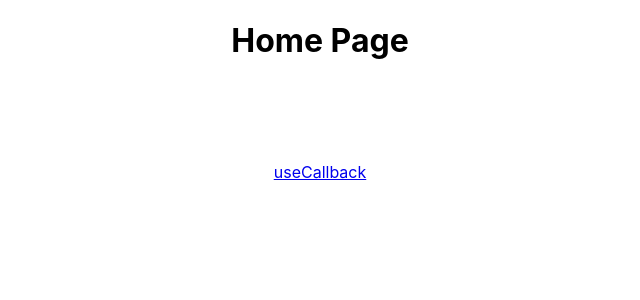
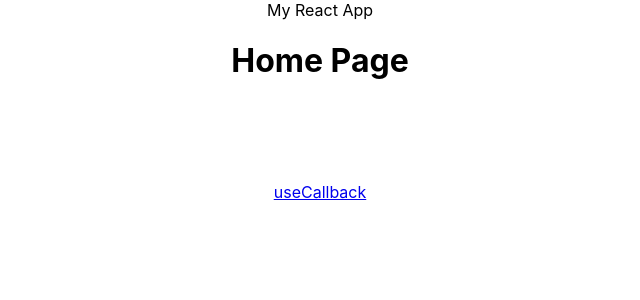
Before and after one commit to Chandan9898Kumar/useCallback-memo, a React (Create React App) app: page / in a window 1280 px wide. Shown: the top 300 px of the page, without its empty margins (320-960 px from the left). Built offline with nearby package versions, Linux system fonts and the light colour scheme.

Commit message:
fix: fixed test cases

```diff
--- a/src/App.js
+++ b/src/App.js
@@ -5,6 +5,7 @@ import Parents from './UseCallBack/Parent';
 function App() {
   return (
     <div className="App">
+    <label>My React App</label>
       <BrowserRouter>
         <Routes>
           <Route exact path='/' element={<Home />} />
```
Also changed, not shown: 1 other file (tests, documents, lock files or other folders).
